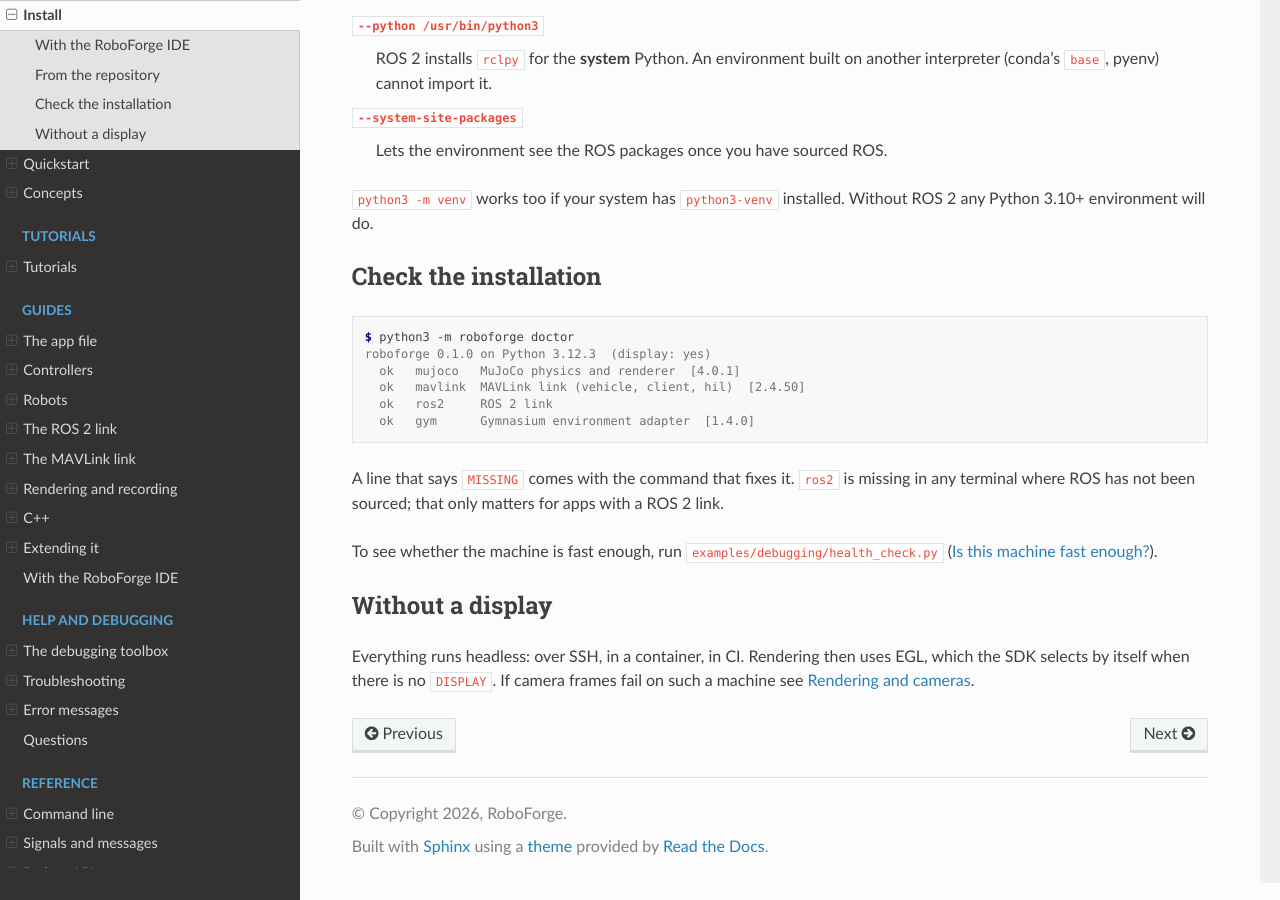
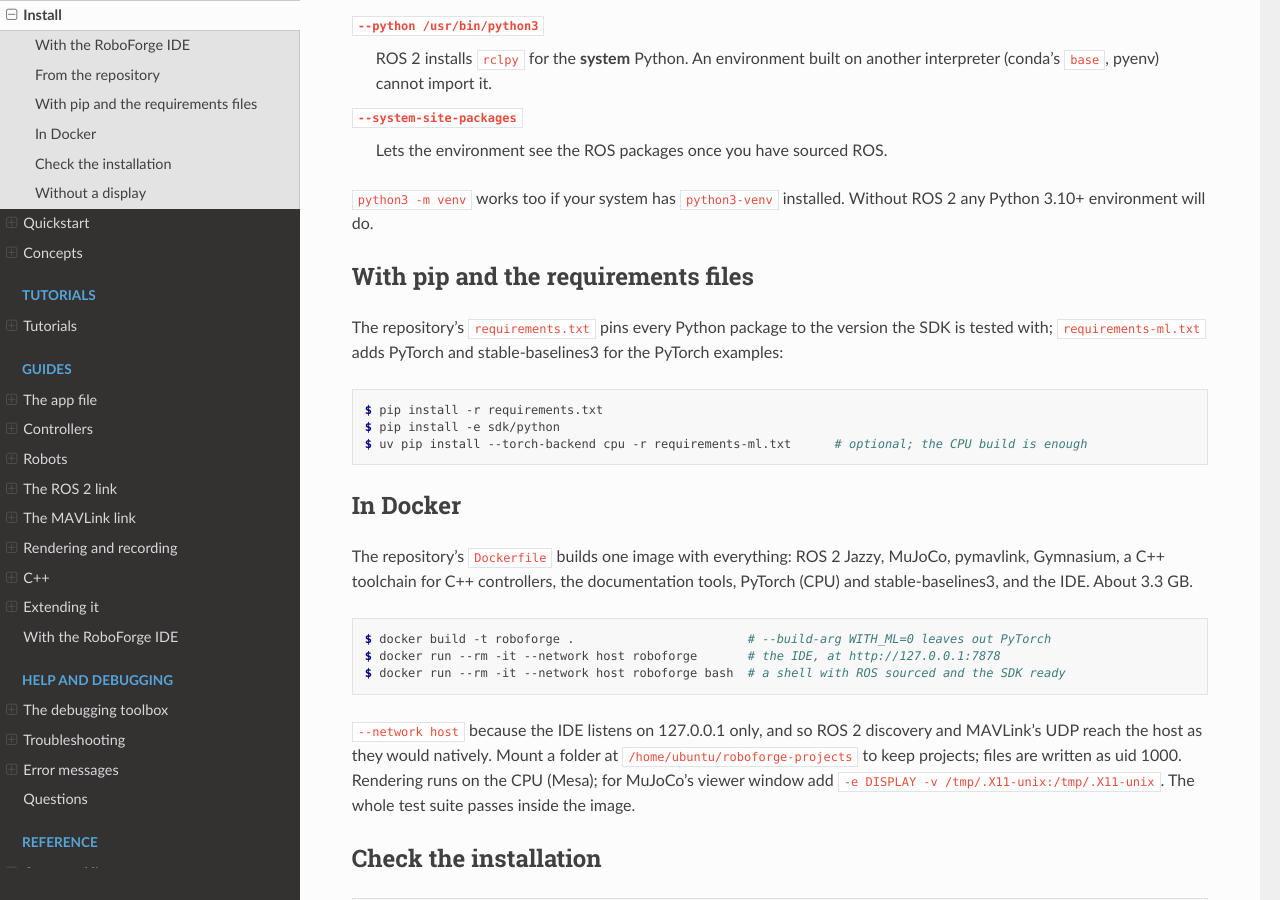
Before and after one commit to aradhyamathur/roboforge, a Sphinx documentation site: the page built from sdk/python/docs/install.rst, in a window 1280 px wide and 900 px high, scrolled down 972 px. Built offline with Sphinx 7.4.7 and the Read the Docs theme 3.1.0, drawn with Linux system fonts in a browser that asks for light colours; the version number could not be read and is left out.

Commit message:
Dockerfile and requirements files
requirements.txt pins the SDK's Python dependencies to the tested versions
(numpy, pyyaml, mujoco, pymavlink, gymnasium, pytest, sphinx and its theme);
requirements-ml.txt adds PyTorch and stable-baselines3, installed as the CPU
build with uv's --torch-backend cpu.

The Dockerfile builds the IDE (browser mode) in a ROS 2 Jazzy image and adds
the SDK with every dependency: ROS 2, MuJoCo with CPU rendering (Mesa EGL), a
C++ toolchain and CMake for C++ controllers, the docs tools, and optionally
PyTorch (WITH_ML, TORCH_BACKEND). It runs as uid 1000 with ROS sourced, and
the IDE's SDK environment is the image's, so projects need no setup step.
3.3 GB; all 98 tests and 39 battle scenarios pass inside it, and the IDE run
with --network host creates and runs a C++ SDK project in a mounted folder.

Co-Authored-By: Claude Opus 5.5 <noreply@anthropic.com>

```diff
--- a/sdk/python/docs/install.rst
+++ b/sdk/python/docs/install.rst
@@ -64,6 +64,40 @@ Two details matter, and both are about ROS 2:
 ``python3 -m venv`` works too if your system has ``python3-venv`` installed.
 Without ROS 2 any Python 3.10+ environment will do.
 
+With pip and the requirements files
+-----------------------------------
+
+The repository's ``requirements.txt`` pins every Python package to the
+version the SDK is tested with; ``requirements-ml.txt`` adds PyTorch and
+stable-baselines3 for the PyTorch examples:
+
+.. code-block:: console
+
+   $ pip install -r requirements.txt
+   $ pip install -e sdk/python
+   $ uv pip install --torch-backend cpu -r requirements-ml.txt      # optional; the CPU build is enough
+
+In Docker
+---------
+
+The repository's ``Dockerfile`` builds one image with everything: ROS 2
+Jazzy, MuJoCo, pymavlink, Gymnasium, a C++ toolchain for C++ controllers,
+the documentation tools, PyTorch (CPU) and stable-baselines3, and the IDE.
+About 3.3 GB.
+
+.. code-block:: console
+
+   $ docker build -t roboforge .                        # --build-arg WITH_ML=0 leaves out PyTorch
+   $ docker run --rm -it --network host roboforge       # the IDE, at http://127.0.0.1:7878
+   $ docker run --rm -it --network host roboforge bash  # a shell with ROS sourced and the SDK ready
+
+``--network host`` because the IDE listens on 127.0.0.1 only, and so ROS 2
+discovery and MAVLink's UDP reach the host as they would natively. Mount a
+folder at ``/home/ubuntu/roboforge-projects`` to keep projects; files are
+written as uid 1000. Rendering runs on the CPU (Mesa); for MuJoCo's viewer
+window add ``-e DISPLAY -v /tmp/.X11-unix:/tmp/.X11-unix``. The whole test
+suite passes inside the image.
+
 Check the installation
 ----------------------
 
```
Also changed, not shown: README.md (+17 -0 lines), requirements-ml.txt (added, +9 -0 lines), requirements.txt (added, +25 -0 lines), 2 other files.
